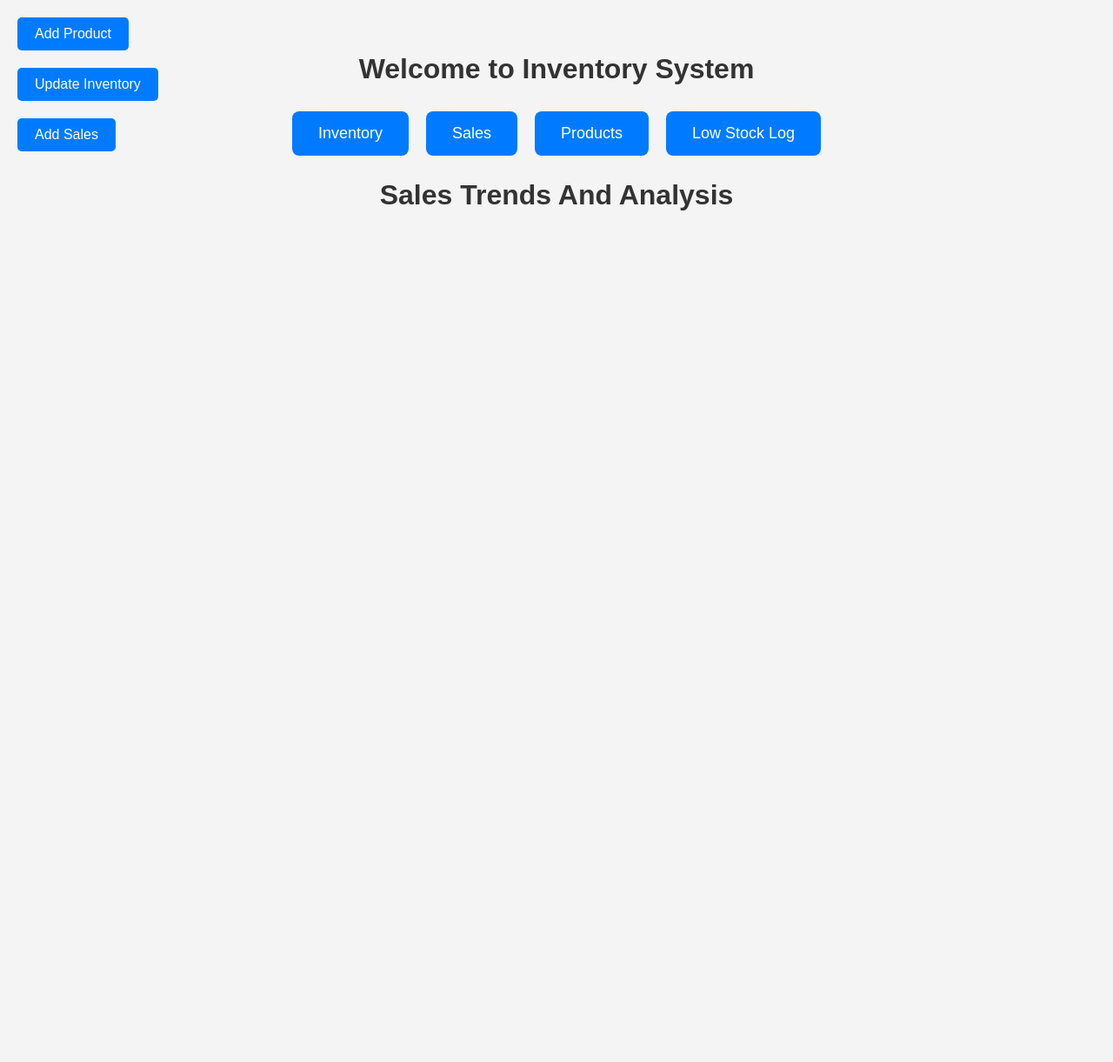
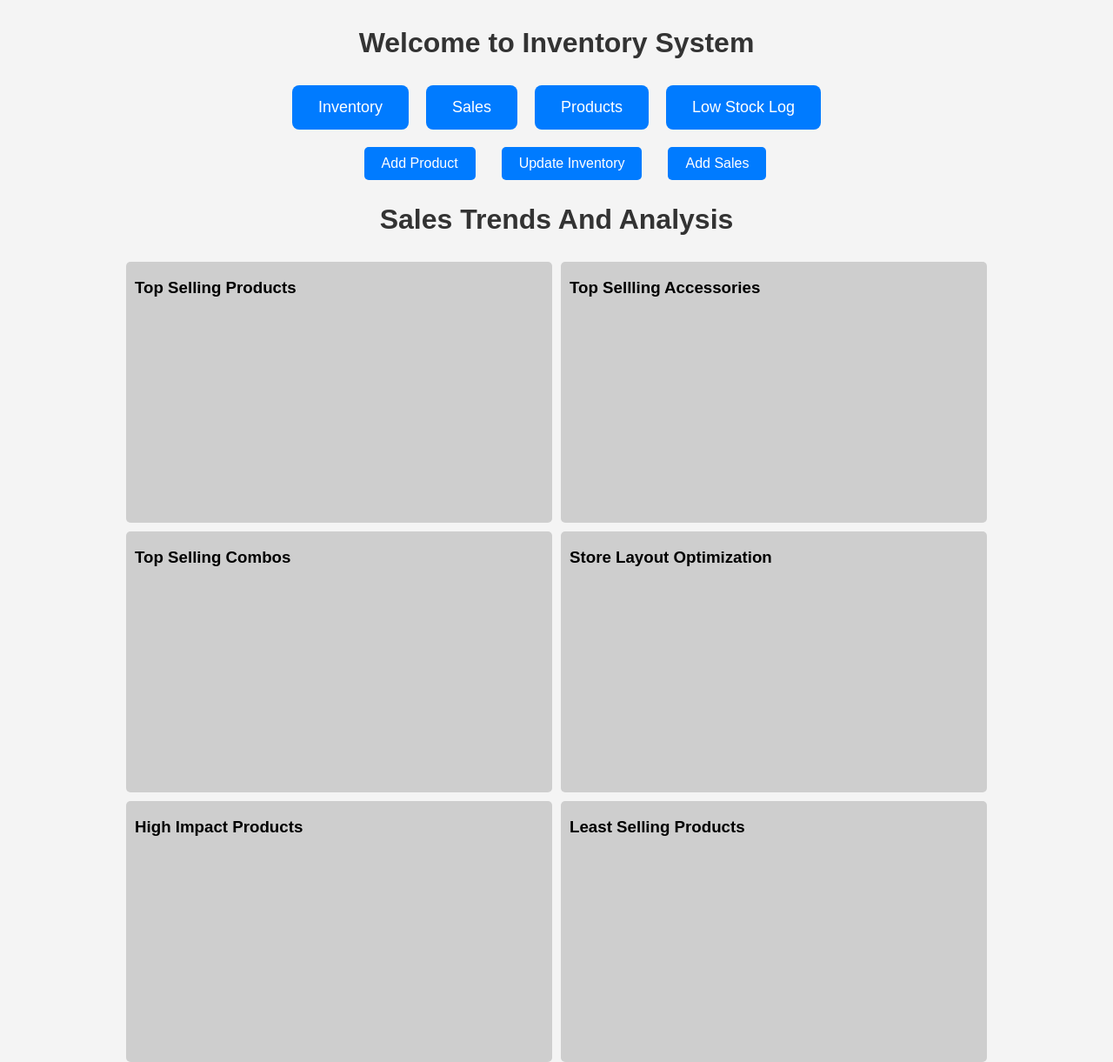
Before and after one commit to anmollate/AI-INVENTORY-SYSTEM, a Flask app: page / in a window 1280 px wide. Shown: the whole page at 87% size. Before the commit the page ends 242 px from the top, so only its background shows below. Run offline with Flask 3, Linux system fonts and the light colour scheme; some libraries are stand-ins or nearby versions.

Commit message:
Basic Dashboard Layout

```diff
--- a/static/styles.css
+++ b/static/styles.css
@@ -8,8 +8,24 @@ body {
 /* Keep everything aligned to the top */
 .container {
     width: 100%;
-    padding-top: 40px;   /* small space from top */
+    padding-top: 10px;   /* small space from top */
     text-align: center;
+}
+
+.analysis1{
+    width: 490px;
+    height: 300px;
+    background-color: #CECECE;
+    /* margin-left: 10px; */
+    border-radius: 5px;
+
+}
+
+.dashboardr1{
+    display:flex;
+    gap:10px;
+    justify-content: center;
+    flex-wrap: wrap;
 }
 
 h1 {
@@ -25,6 +41,10 @@ h2{
     text-align: center;
 
 }
+h3{
+    margin-left:10px;
+
+}
 
 /* Button layout */
 .button-group {
@@ -32,6 +52,14 @@ h2{
     justify-content: center;
     gap: 20px;
     flex-wrap: wrap;
+}
+
+.button-group2 {
+    display: flex;
+    justify-content: center;
+    gap: 10px;
+    flex-wrap: wrap;
+
 }
 
 /* Button styling */
@@ -62,14 +90,3 @@ h2{
 .btn1:hover {
     background-color: #0056b3;
 }
-
-.button-group2 {
-    display: flex;
-    flex-direction: column;   /* one after the other */
-    align-items: flex-start;  /* left */
-    justify-content: flex-start;
-    gap: 0px;
-    position: absolute;
-    top: 0px;
-    left: 0px;
-}
--- a/templates/index.html
+++ b/templates/index.html
@@ -8,11 +8,7 @@
 </head>
 <body>
 
-    <div class="button-group2">
-        <a href="/addproduct" class="btn1">Add Product</a>
-        <a href="/updateinventory" class="btn1">Update Inventory</a>
-        <a href="/addsales" class="btn1">Add Sales</a>
-    </div>
+
 
 
     <div class="container">
@@ -24,6 +20,32 @@
             <a href="/lowstocklog" class="btn">Low Stock Log</a>
         </div>
     </div>
+        <div class="button-group2">
+        <a href="/addproduct" class="btn1">Add Product</a>
+        <a href="/updateinventory" class="btn1">Update Inventory</a>
+        <a href="/addsales" class="btn1">Add Sales</a>
+    </div>
     <h2>Sales Trends And Analysis</h2>
+    <div class="dashboardr1">
+    <div class="analysis1">
+        <h3>Top Selling Products</h3>
+    </div>
+    <div class="analysis1">
+        <h3>Top Sellling Accessories</h3>
+    </div>
+    <div class="analysis1">
+        <h3>Top Selling Combos</h3>
+    </div>
+    <div class="analysis1">
+        <h3>Store Layout Optimization</h3>
+    </div>
+    <div class="analysis1">
+        <h3>High Impact Products</h3>
+    </div>
+    <div class="analysis1">
+        <h3>Least Selling Products</h3>
+    </div>
+
+    </div>
 </body>
 </html>
```
